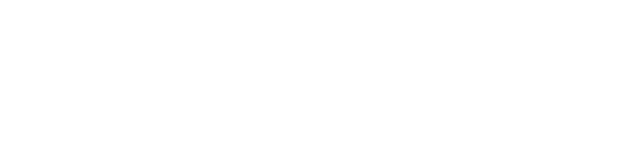
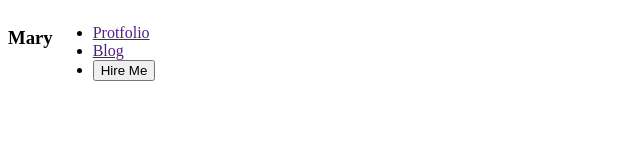
Before and after one commit to Aryamuh-ynah/Web-portfolio-resources, a plain HTML site: page index.html in a window 1280 px wide. Shown: the whole page, without its empty margins (0-640 px from the left). Drawn offline with Linux system fonts and the light colour scheme.

Commit message:
added font and nav

```diff
--- a/index.html
+++ b/index.html
@@ -4,9 +4,22 @@
     <meta charset="UTF-8">
     <meta name="viewport" content="width=device-width, initial-scale=1.0">
     <title>Protfolio</title>
+    <link rel="preconnect" href="https://fonts.googleapis.com">
+<link rel="preconnect" href="https://fonts.gstatic.com" crossorigin>
+<link href="https://fonts.googleapis.com/css2?family=Open+Sans:ital,wght@0,300..800;1,300..800&display=swap" rel="stylesheet">
     <link rel="stylesheet" href="/style/style.css">
 </head>
 <body>
+    <header>
+        <nav>
+            <h3>Ma<span>r</span>y</h3>
+            <ul class="nav_links">
+                <li><a href="" class="navi">Protfolio </a></li>
+                <li><a href="" class="navi">Blog</a></li>
+                <li><a href="" class="navi"><button>Hire Me</button></a></li>
+            </ul>
+        </nav>
+    </header>
 
 </body>
 </html>
--- a/style/style.css
+++ b/style/style.css
@@ -0,0 +1,4 @@
+/* Nav Stile */
+nav{
+    display: flex;
+}
```
